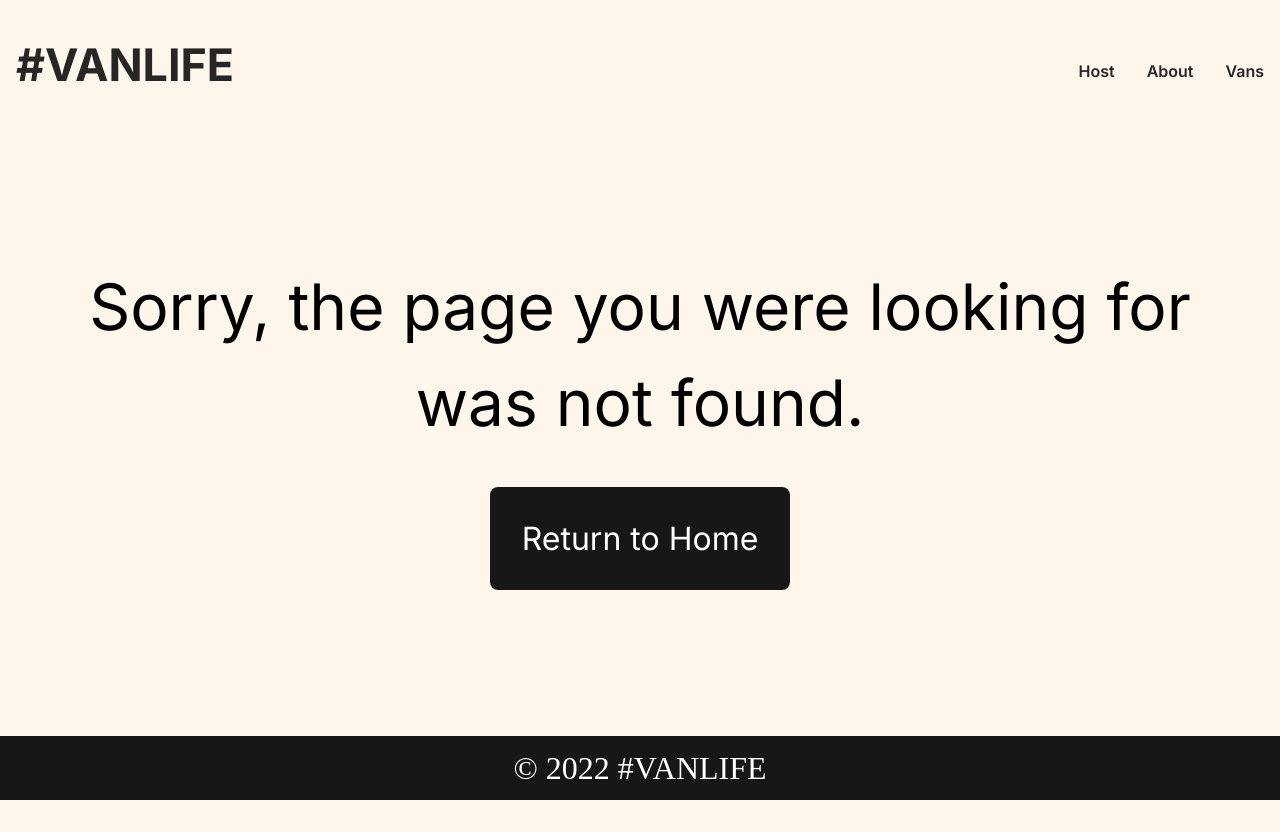
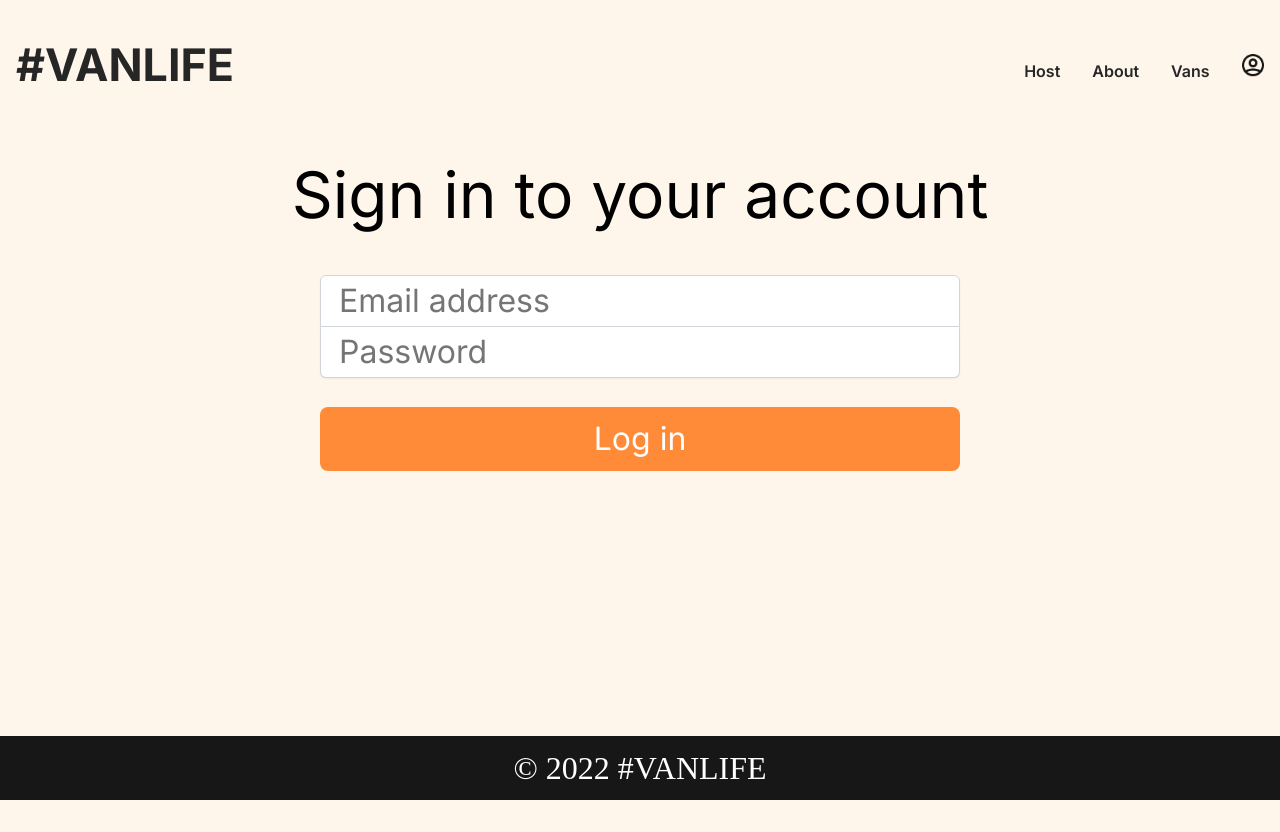
Before and after one commit to guilhas5/VanLife, a React (Vite) app: page /login in a window 1280 px wide. Before the commit this address had no page. Built offline with nearby package versions, Linux system fonts and the light colour scheme; what miragejs would draw is missing.

Commit message:
start with the Login.jsx

```diff
--- a/src/components/Navbar.jsx
+++ b/src/components/Navbar.jsx
@@ -31,6 +31,14 @@ function Navbar() {
                     >
                         Vans
                     </NavLink>
+                    <Link
+                        to="login"
+                        className="login--link">
+                        <img
+                            src='./src/assets/avatar-icon.png'
+                            className='login--icon'
+                        />
+                    </Link>
                 </li>
             </ul>
         </nav>
--- a/src/index.css
+++ b/src/index.css
@@ -186,16 +186,28 @@
 
 
  nav a {
+    display: f;
      font-weight: 600;
      font-size: var(--fs-300);
      font-family: var(--ff-inter);
      color: var(--neutral-color-gray1);
-     padding: 0.25rem 1rem
+     padding: 0.25rem 1rem;
  }
 
  nav a:hover {
      color: var(--neutral-color-gray1);
      text-decoration: underline;
+ }
+
+ .login--link {
+    margin-left: auto;
+    display: inline-flex;
+    align-items: center;
+}
+ .login--icon {
+    height: 1.4rem;
+    width: 1.4rem;
+
  }
 
 
@@ -373,6 +385,7 @@
      text-transform: capitalize;
 
  }
+
  .simple--btn,
  .luxury--btn,
  .rugged--btn,
@@ -441,6 +454,7 @@
  .clear--btn {
      color: var(--neutral-color-black);
  }
+
  .vans--list {
      display: grid;
      grid-template-columns: 1fr 1fr;
@@ -613,17 +627,18 @@
      margin: 2rem 1.5rem;
  }
 
- .host-van-details{
+ .host-van-details {
      display: flex;
      align-items: center;
  }
+
  .host-van-details-img {
      height: 40vw;
      border-radius: 5px;
      margin-right: 1.5rem;
  }
 
- .host-van-details-info-text > h3 {
+ .host-van-details-info-text>h3 {
      margin-bottom: 0.3rem;
      margin-top: 1.5rem;
      font-weight: 700;
@@ -633,19 +648,20 @@
  }
 
 
- .host-van-details-info-text > h4 {
+ .host-van-details-info-text>h4 {
      margin-block: 0;
      font-size: var(--fs-300);
  }
+
  /* HostVanInfo */
 
-.host-van-description-info > h4{
+ .host-van-description-info>h4 {
      font-weight: 700;
      font-size: var(--fs-300);
      font-family: var(--ff-inter);
  }
 
-.host-van-description-info > h4 > span{
+ .host-van-description-info>h4>span {
      font-family: var(--ff-inter);
      font-weight: 400;
  }
@@ -659,9 +675,11 @@
      font-family: var(--ff-inter);
      font-size: var(--fs-400);
  }
+
  .notfound--container h1 {
      margin-bottom: 4rem;
  }
+
  .notfound--btn {
      margin-top: 11rem;
      padding: 2rem;
@@ -669,3 +687,53 @@
      border-radius: 8px;
      color: var(--primary-color-20);
  }
+
+ /*Login */
+
+ .login--container {
+     display: flex;
+     flex-direction: column;
+     align-items: center;
+     padding-inline: 2rem;
+     margin-top: 1rem;
+     font-family: var(--ff-inter);
+ }
+
+ .login--form {
+     display: flex;
+     flex-direction: column;
+     margin-top: 2rem;
+     width: 100%;
+     max-width: 40rem;
+ }
+
+ .login--form>input {
+     border: 1px solid rgba(209, 213, 219);
+     height: 3rem;
+     text-indent: 1rem;
+     box-shadow: 0px 1px 2px rgba(0, 0, 0, 0.05);
+     font-weight: 400;
+
+ }
+
+ .login--form > input:focus {
+    outline: none;
+}
+
+.login--form > input:first-of-type {
+    border-radius: 6px 6px 0px 0px;
+}
+
+.login--form > input:last-of-type {
+    border-radius: 0px 0px 6px 6px;
+    border-top: none;
+}
+
+.login--form > button {
+    background-color: var(--secondary-color-80);
+    border: none;
+    border-radius: .5rem;
+    height: 4rem;
+    margin-top: 1.8rem;
+    color: var(--primary-color-20);
+}
--- a/src/index.jsx
+++ b/src/index.jsx
@@ -10,6 +10,7 @@ import {
 import '/server';
 import './index.css';
 import Home from './pages/Home';
+import Login from './pages/Login';
 import About from './pages/About';
 import Vans, { loader as vansLoader } from './pages/Vans/Vans';
 import VanDetails from './pages/Vans/VanDetails';
@@ -33,11 +34,15 @@ const router = createBrowserRouter(createRoutesFromElements(
     <Route index element={<Home />} />
     <Route path="about" element={<About />} />
     <Route
+      path="login"
+      element={<Login />}
+    />
+    <Route
       path="vans"
       element={<Vans />}
       errorElement={<Error />}
       loader={vansLoader}
-      />
+    />
 
     <Route path="vans/:id" element={<VanDetails />} />
 
--- /dev/null
+++ b/src/pages/Login.jsx
@@ -0,0 +1,44 @@
+import { React, useState } from 'react';
+import { useNavigate } from 'react-router-dom';
+
+function Login() {
+    const [loginFormData, setLoginFormData] = useState({ email: '', password: '' })
+
+    function handleSubmit(e) {
+        e.preventDefault()
+        console.log(loginFormData)
+    }
+
+    function handleChange(e) {
+        const { name, value } = e.target
+        setLoginFormData(prev => ({
+            ...prev,
+            [name]: value
+        }))
+    }
+
+    return(
+        <div className="login--container">
+            <h1>Sign in to your account</h1>
+            <form onSubmit={handleSubmit} className="login--form">
+                <input
+                    name="email"
+                    onChange={handleChange}
+                    type="email"
+                    placeholder="Email address"
+                    value={loginFormData.email}
+                />
+                <input
+                    name="password"
+                    onChange={handleChange}
+                    type="password"
+                    placeholder="Password"
+                    value={loginFormData.password}
+                />
+                <button>Log in</button>
+            </form>
+        </div>
+    )
+}
+
+export default Login
--- a/src/pages/Vans/Vans.jsx
+++ b/src/pages/Vans/Vans.jsx
@@ -1,5 +1,4 @@
-import React from 'react';
-import { useState, useEffect } from 'react';
+import { React, useState, useEffect } from 'react';
 import { Link, useSearchParams, useLoaderData } from 'react-router-dom';
 import { getVans } from '/api.js';
 
```
Also changed, not shown: src/assets/avatar-icon.png (added). Lines whose indentation alone changed are shown as unchanged.
